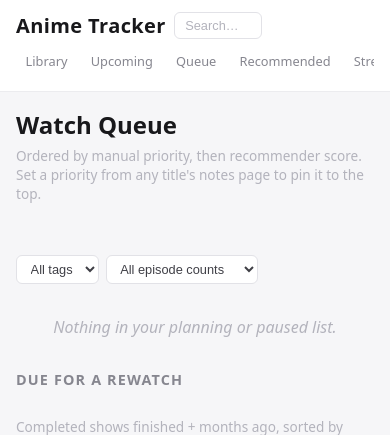
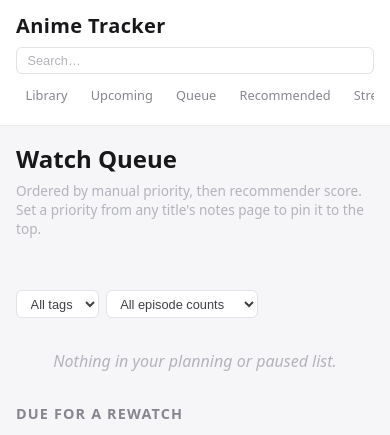
Before and after one commit to Napandee/AniDex, a FastAPI app: template app/templates/queue.html in a window 390 px wide. Shown: the top 435 px of the page. Run offline with FastAPI, Linux system fonts and the light colour scheme; the template is opened without the code that fills it, so the values that code supplies are empty; parts of the project's set-up code (start-up, migrations or seed data) failed here and were passed over; some libraries are stand-ins or nearby versions.

Commit message:
fix: mobile FAB overlap and truncated nav search on small viewports
#366 — .grid had no bottom clearance for the fixed .add-anime-fab at the
480px breakpoint, so it sat on top of the last visible row's card content.
Also fixed a stale comment claiming that breakpoint was single-column when
it's repeat(2, 1fr).

#367 — .nav-search-form shared a row with .site-name at 768px, squeezed to
~57px wide by the site name plus a 7rem margin reserved for .account-fabs,
truncating the search placeholder to a few characters. Drops it to its own
row instead.

Fixes #366
Fixes #367

```diff
--- a/app/static/style.css
+++ b/app/static/style.css
@@ -3866,12 +3866,15 @@ a.drop-tag-chip-link:focus-visible {
 
   .site-name { flex: 0 0 auto; white-space: nowrap; }
 
-  .nav-search-form { order: 2; flex: 1; min-width: 0; margin-right: 7rem; }
+  /* issue #367 — flex: 1; min-width: 0 on the same row as .site-name let this
+     shrink to ~57px (squeezed by the site name plus the 7rem margin reserved
+     for .account-fabs), truncating the placeholder to a few characters.
+     flex-basis: 100% drops it to its own row instead, where it has the full
+     width and doesn't need to dodge .account-fabs (fixed-positioned, only
+     over the row above). */
+  .nav-search-form { order: 2; flex: 1 1 100%; min-width: 0; }
   .nav-search { width: 100%; }
   .nav-search:focus { width: 100%; }
-
-  /* leaves room for .account-fabs (settings/admin/logout), which stays fixed top-right
-     at all widths; margin-right above is sized for the 3-icon admin case */
   .account-fabs { top: 0.85rem; right: 1rem; gap: 0.35rem; }
   .icon-fab, .logout-fab { width: 1.75rem; height: 1.75rem; }
   .icon-fab svg, .logout-fab svg { width: 0.95rem; height: 0.95rem; }
@@ -4036,8 +4039,12 @@ a.drop-tag-chip-link:focus-visible {
 
 @media (max-width: 480px) {
 
-  /* ── Single column card grid on small phones ──────────────────────────── */
-  .grid { grid-template-columns: repeat(2, 1fr); }
+  /* ── 2-column card grid on small phones (issue #366) ────────────────────
+     Was mislabeled "single column" here — it's repeat(2, 1fr). The fixed
+     .add-anime-fab (bottom: 2rem, 3.25rem tall) has no mobile override and
+     sat directly on top of the second column's card content at this width
+     without this bottom padding to clear it. */
+  .grid { grid-template-columns: repeat(2, 1fr); padding-bottom: 6rem; }
 
   /* ── Hide less-critical meta on tiny screens ──────────────────────────── */
   .avg-score { display: none; }
```
